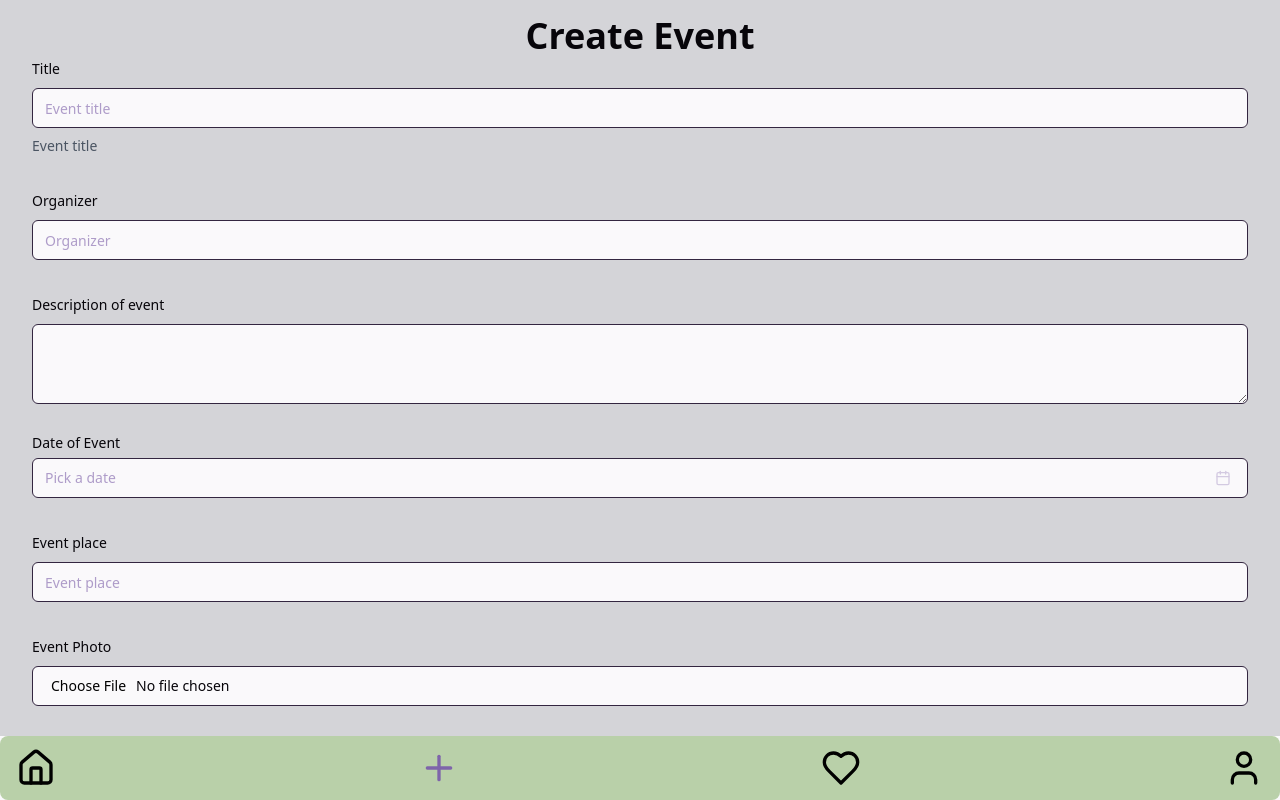
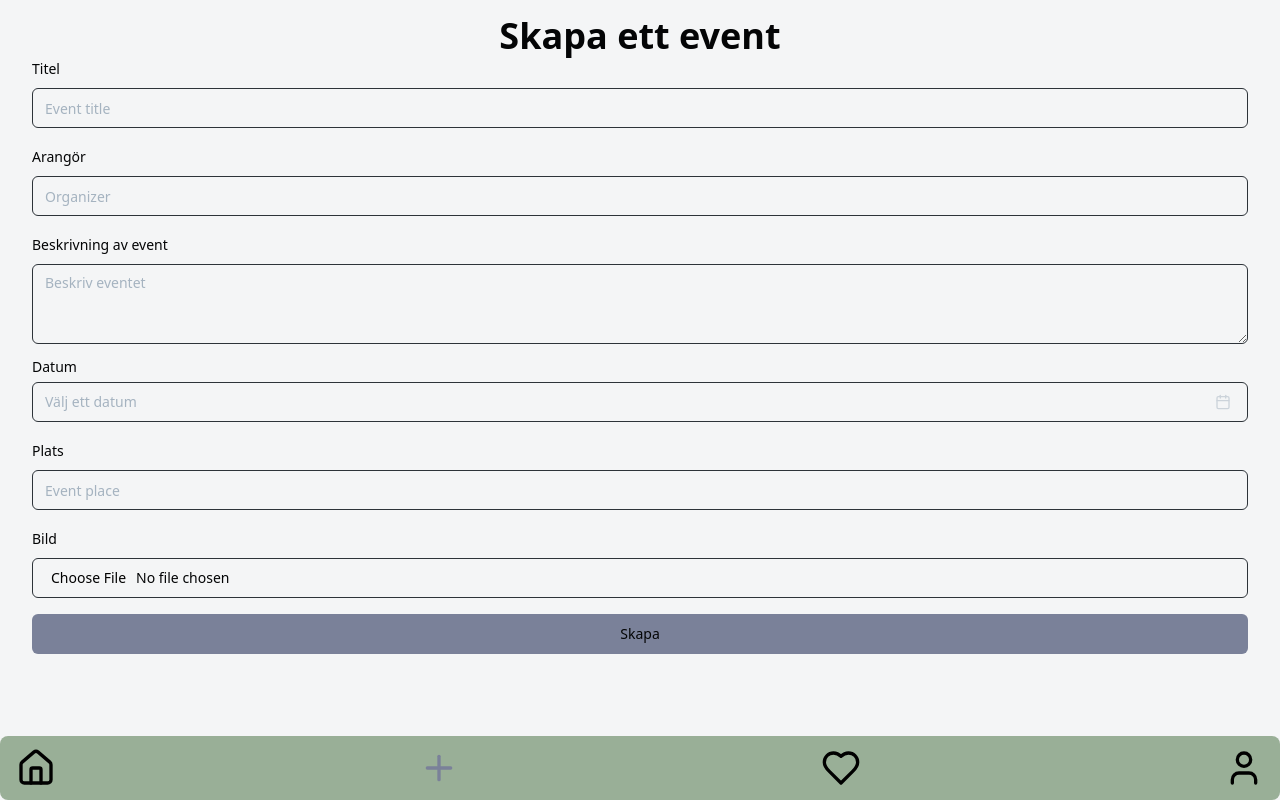
Before and after one commit to skoanton/hackathon, a React (Vite) app: page /newevent in a window 1280 px wide. Built offline with nearby package versions, Linux system fonts and the light colour scheme.

Commit message:
översatte till svenska

```diff
--- a/src/components/BottomNavbar/BottomNavbar.tsx
+++ b/src/components/BottomNavbar/BottomNavbar.tsx
@@ -5,7 +5,7 @@ const BottomNavbar = () => {
   const location = useLocation();
   return (
     <footer className=" h-16 w-full fixed bottom-0 ">
-      <div className=" h-full w-full bg-secondary px-4 rounded-lg">
+      <div className=" h-full w-full bg-accent px-4 rounded-lg">
         <ul className="w-full h-full items-center flex justify-between">
           <li>
             <Link to={"/"}>
--- a/src/components/Carousel/Carousel.tsx
+++ b/src/components/Carousel/Carousel.tsx
@@ -11,9 +11,7 @@ export function StartpageCarousel() {
   const { eventsState } = useContext(EventsContext);
   return (
     <Carousel className="mb-2">
-      <h1 className="text-center py-2 font-bold text-2xl ">
-        Popular upcoming events
-      </h1>
+      <h1 className="text-center py-2 font-bold text-2xl ">Populära events</h1>
       <CarouselContent>
         {eventsState.event.map((event, index) => (
           <CarouselItem key={index} className="basis-1/2 ">
--- a/src/components/newEventForm/NewEvent.tsx
+++ b/src/components/newEventForm/NewEvent.tsx
@@ -71,19 +71,19 @@ export function NewEvent() {
   };
 
   return (
-    <section className=" bg-zinc-300 p-4 w-full h-full flex flex-col items-center">
-      <h1 className=" text-4xl font-bold  text-center ">Create Event</h1>
+    <section className="p-4 w-full h-full flex flex-col items-center">
+      <h1 className=" text-4xl font-bold  text-center ">Skapa ett event</h1>
       <Form {...form}>
         <form
           onSubmit={form.handleSubmit(onSubmit)}
-          className="space-y-8 w-full overflow-scroll px-4  "
+          className="space-y-4 w-full overflow-scroll px-4  "
         >
           <FormField
             name="title"
             control={form.control}
             render={({ field }) => (
               <FormItem>
-                <FormLabel>Title</FormLabel>
+                <FormLabel>Titel</FormLabel>
                 <FormMessage />
                 <FormControl>
                   <Input
@@ -92,9 +92,6 @@ export function NewEvent() {
                     autoComplete="off"
                   />
                 </FormControl>
-                <FormDescription className="text-gray-600">
-                  Event title
-                </FormDescription>
               </FormItem>
             )}
           />
@@ -103,7 +100,7 @@ export function NewEvent() {
             control={form.control}
             render={({ field }) => (
               <FormItem>
-                <FormLabel>Organizer</FormLabel>
+                <FormLabel>Arangör</FormLabel>
                 <FormMessage />
                 <FormControl>
                   <Input
@@ -120,10 +117,10 @@ export function NewEvent() {
             control={form.control}
             render={({ field }) => (
               <FormItem>
-                <FormLabel>Description of event</FormLabel>
+                <FormLabel>Beskrivning av event</FormLabel>
                 <FormMessage />
                 <FormControl>
-                  <Textarea {...field} />
+                  <Textarea {...field} placeholder="Beskriv eventet" />
                 </FormControl>
               </FormItem>
             )}
@@ -133,7 +130,7 @@ export function NewEvent() {
             name="date"
             render={({ field }) => (
               <FormItem className="flex flex-col items-start">
-                <FormLabel>Date of Event</FormLabel>
+                <FormLabel>Datum</FormLabel>
                 <Popover>
                   <PopoverTrigger asChild>
                     <FormControl>
@@ -147,7 +144,7 @@ export function NewEvent() {
                         {field.value ? (
                           format(field.value, "PPP")
                         ) : (
-                          <span>Pick a date</span>
+                          <span>Välj ett datum</span>
                         )}
                         <CalendarIcon className="ml-auto h-4 w-4 opacity-50" />
                       </Button>
@@ -175,7 +172,7 @@ export function NewEvent() {
             control={form.control}
             render={({ field }) => (
               <FormItem>
-                <FormLabel>Event place</FormLabel>
+                <FormLabel>Plats</FormLabel>
                 <FormMessage />
                 <FormControl>
                   <Input
@@ -198,7 +195,7 @@ export function NewEvent() {
             control={form.control}
             render={({ field }) => (
               <FormItem>
-                <FormLabel>Event Photo</FormLabel>
+                <FormLabel>Bild</FormLabel>
                 <FormMessage />
                 <FormControl>
                   <Input type="file" {...field} onChange={handleChange} />
@@ -209,7 +206,7 @@ export function NewEvent() {
 
           <div className="w-full flex justify-center">
             <Button className="w-full" type="submit">
-              Submit
+              Skapa
             </Button>
           </div>
         </form>
--- a/src/global.css
+++ b/src/global.css
@@ -4,48 +4,48 @@
 
 @layer base {
   :root {
-    --background: 270 25% 98%;
-    --foreground: 264 29% 3%;
-    --card: 270 25% 98%;
-    --card-foreground: 264 29% 3%;
-    --popover: 270 25% 98%;
-    --popover-foreground: 264 29% 3%;
-    --primary: 262 29% 53%;
-    --primary-foreground: 270 25% 98%;
-    --secondary: 95 29% 74%;
-    --secondary-foreground: 264 29% 3%;
-    --muted: 270 25% 20%;
-    --muted-foreground: 264 29% 70%;
-    --accent: 158 29% 64%;
-    --accent-foreground: 264 29% 3%;
+    --background: 210 11% 96%;
+    --foreground: 210 17% 2%;
+    --card: 210 11% 96%;
+    --card-foreground: 210 17% 2%;
+    --popover: 210 11% 96%;
+    --popover-foreground: 210 17% 2%;
+    --primary: 228 13% 54%;
+    --primary-foreground: 210 17% 2%;
+    --secondary: 50 13% 74%;
+    --secondary-foreground: 210 17% 2%;
+    --muted: 210 12% 20%;
+    --muted-foreground: 209 18% 70%;
+    --accent: 115 13% 64%;
+    --accent-foreground: 210 17% 2%;
     --destructive: 0 85% 60%;
-    --destructive-foreground: 264 29% 3%;
-    --border: 270 25% 20%;
-    --input: 270 25% 20%;
-    --ring: 158 29% 40%;
+    --destructive-foreground: 210 17% 2%;
+    --border: 210 12% 20%;
+    --input: 210 12% 20%;
+    --ring: 115 13% 40%;
     --radius: 0.5rem;
   }
 
   .dark {
-    --background: 270 20% 2%;
-    --foreground: 264 33% 97%;
-    --card: 270 20% 2%;
-    --card-foreground: 264 33% 97%;
-    --popover: 270 20% 2%;
-    --popover-foreground: 264 33% 97%;
-    --primary: 262 29% 47%;
-    --primary-foreground: 264 33% 97%;
-    --secondary: 95 29% 26%;
-    --secondary-foreground: 264 33% 97%;
-    --muted: 270 20% 80%;
-    --muted-foreground: 264 33% 97%;
-    --accent: 158 29% 36%;
-    --accent-foreground: 264 33% 97%;
+    --background: 210 10% 4%;
+    --foreground: 210 20% 98%;
+    --card: 210 10% 4%;
+    --card-foreground: 210 20% 98%;
+    --popover: 210 10% 4%;
+    --popover-foreground: 210 20% 98%;
+    --primary: 228 13% 46%;
+    --primary-foreground: 210 20% 98%;
+    --secondary: 49 13% 26%;
+    --secondary-foreground: 210 20% 98%;
+    --muted: 210 10% 80%;
+    --muted-foreground: 210 20% 98%;
+    --accent: 115 13% 36%;
+    --accent-foreground: 210 20% 98%;
     --destructive: 0 62% 30%;
-    --destructive-foreground: 265 33% 10%;
-    --border: 270 20% 60%;
-    --input: 270 20% 80%;
-    --ring: 158 29% 60%;
+    --destructive-foreground: 213 22% 10%;
+    --border: 210 10% 60%;
+    --input: 210 10% 80%;
+    --ring: 115 13% 60%;
   }
 }
   @layer base {
```
